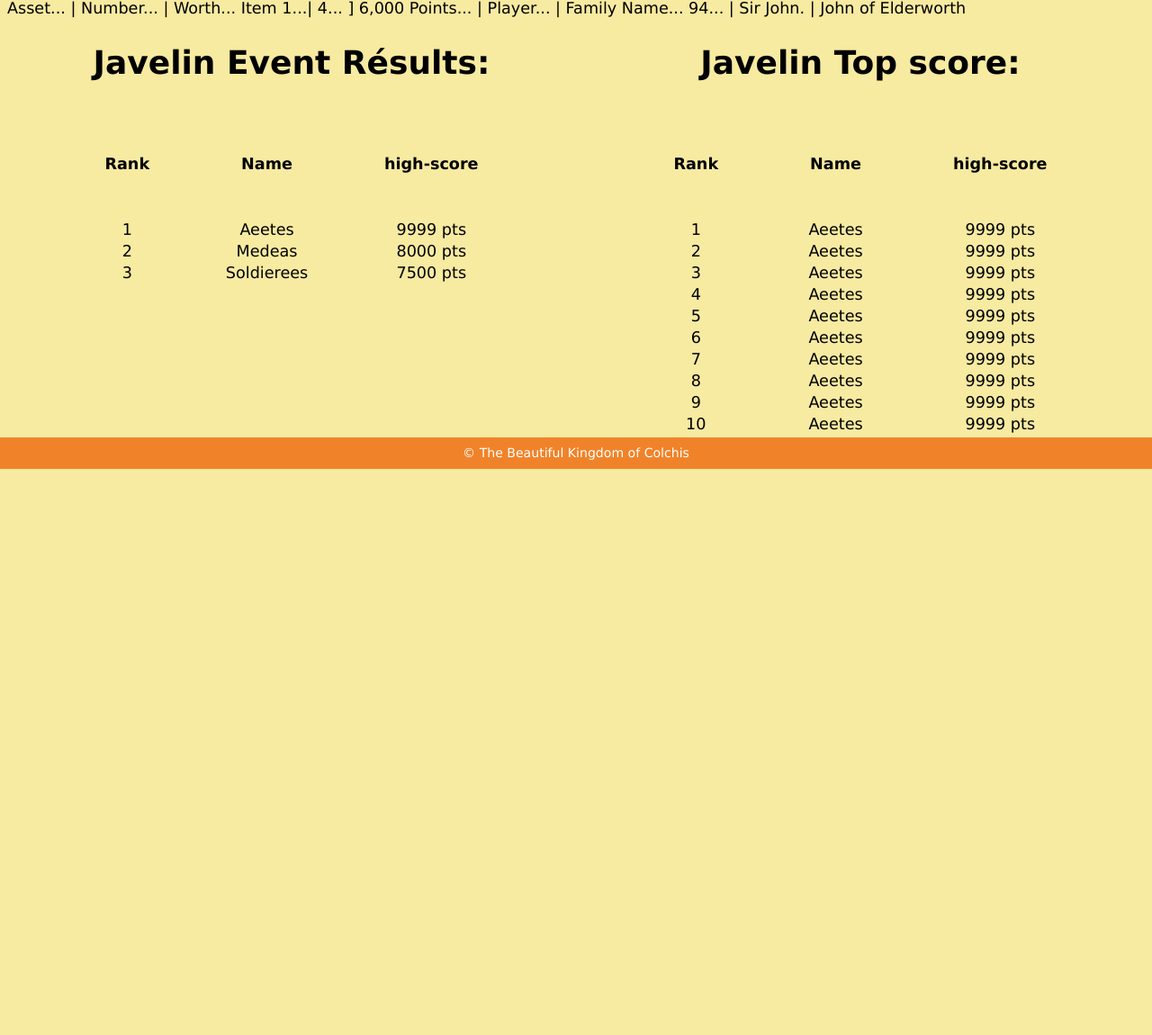
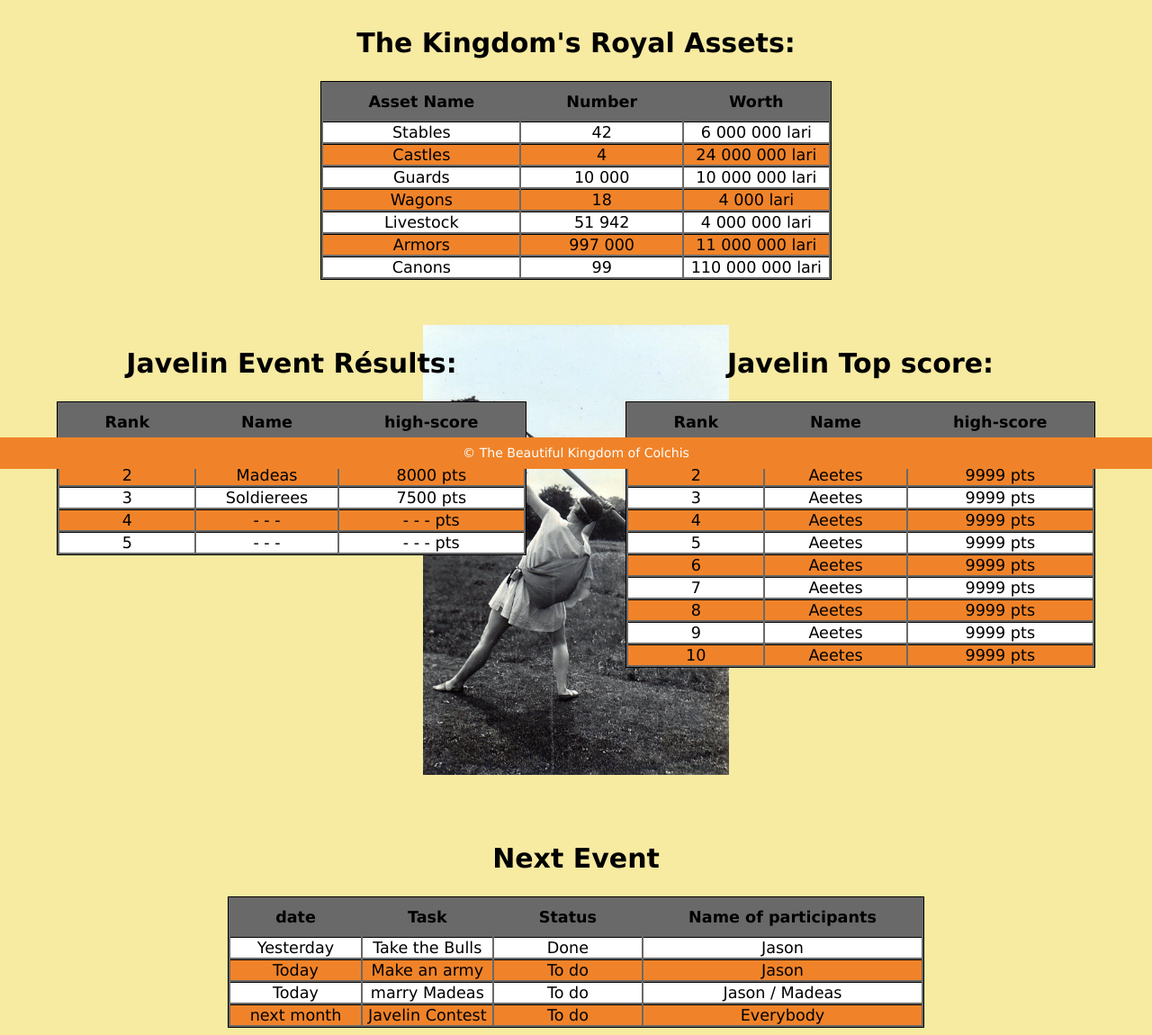
Before and after one commit to Coducteur/techChallenge, a website built with Parcel: page assets.html in a window 1280 px wide. Shown: the part 279-1429 px from the top of the page at 90% size. Before the commit the page ends 800 px from the top, so only its background shows below. Built offline with nearby package versions, Linux system fonts and the light colour scheme.

Commit message:
ending vscode

```diff
--- a/assets.html
+++ b/assets.html
@@ -28,11 +28,60 @@
 
   <!-- Add this to a seperate page, e.g. assets.html
 			Kingdom's Royal Assets or Sporting Results table -->
-  <h1>
+  <h1 class="hTitles">
     The Kingdom's Royal Assets / Javelin Event Results
   </h1>
-  Asset... | Number... | Worth... Item 1...| 4... ] 6,000 Points... |
-  Player... | Family Name... 94... | Sir John. | John of Elderworth
+  <section id="tableRoyalAssets" class="flexContainerVertical">
+    <div id="tableKRA">
+      <h2 class="centerObject">The Kingdom's Royal Assets:</h2>
+      <table class="centerObject">
+        <thead>
+         <tr>
+            <th>Asset Name</th>
+            <th>Number</th>
+            <th>Worth</th>
+          </tr>
+        </thead>
+        <tbody>
+          <tr class="trWhite">
+            <td>Stables</td>
+            <td>42</td>
+            <td>6 000 000 lari</td>
+          </tr>
+          <tr class="trOrange">
+            <td>Castles</td>
+            <td>4</td>
+            <td>24 000 000 lari</td>
+          </tr>
+          <tr class="trWhite">
+            <td>Guards</td>
+            <td>10 000</td>
+            <td>10 000 000 lari</td>
+          </tr>
+          <tr class="trOrange">
+            <td>Wagons</td>
+            <td>18</td>
+            <td>4 000 lari</td>
+          </tr>
+          <tr class="trWhite">
+            <td>Livestock</td>
+            <td>51 942</td>
+            <td>4 000 000 lari</td>
+          </tr>
+          <tr class="trOrange">
+            <td>Armors</td>
+            <td>997 000</td>
+            <td>11 000 000 lari</td>
+          </tr>
+          <tr class="trWhite">
+            <td>Canons</td>
+            <td>99</td>
+            <td>110 000 000 lari</td>
+          </tr>
+        </tbody>
+      </table>
+    </div>
+  </section>
   <section id="tableJavelin" class="flexContainerVertical">
     <div id="tableJER">
       <h2 class="centerObject">Javelin Event Résults:</h2>
@@ -45,26 +94,36 @@
           </tr>
         </thead>
         <tbody>
-          <tr>
+          <tr class="trWhite">
             <td>1</td>
             <td>Aeetes</td>
             <td>9999 pts</td>
           </tr>
-          <tr>
+          <tr class="trOrange">
             <td>2</td>
-            <td>Medeas</td>
+            <td>Madeas</td>
             <td>8000 pts</td>
           </tr>
-          <tr>
+          <tr class="trWhite">
             <td>3</td>
             <td>Soldierees</td>
             <td>7500 pts</td>
+          </tr>
+          <tr class="trOrange">
+            <td>4</td>
+            <td>- - -</td>
+            <td>- - - pts</td>
+          </tr>
+          <tr class="trWhite">
+            <td>5</td>
+            <td>- - -</td>
+            <td>- - - pts</td>
           </tr>
         </tbody>
       </table>
     </div>
     <div id="tableJTS">
-      <h2 class="centerObject">Javelin Top score:</h2>
+      <h2 id="hJTS" class="centerObject">Javelin Top score:</h2>
       <table class="centerObject">
         <thead>
           <tr>
@@ -74,55 +133,96 @@
           </tr>
         </thead>
         <tbody>
-          <tr>
+          <tr class="trWhite">
             <td>1</td>
             <td>Aeetes</td>
             <td>9999 pts</td>
           </tr>
-          <tr>
+          <tr class="trOrange">
             <td>2</td>
             <td>Aeetes</td>
             <td>9999 pts</td>
           </tr>
-          <tr>
+          <tr class="trWhite">
             <td>3</td>
             <td>Aeetes</td>
             <td>9999 pts</td>
           </tr>
-          <tr>
+          <tr class="trOrange">
             <td>4</td>
             <td>Aeetes</td>
             <td>9999 pts</td>
           </tr>
-          <tr>
+          <tr class="trWhite">
             <td>5</td>
             <td>Aeetes</td>
             <td>9999 pts</td>
           </tr>
-          <tr>
+          <tr class="trOrange">
             <td>6</td>
             <td>Aeetes</td>
             <td>9999 pts</td>
           </tr>
-          <tr>
+          <tr class="trWhite">
             <td>7</td>
             <td>Aeetes</td>
             <td>9999 pts</td>
           </tr>
-          <tr>
+          <tr class="trOrange">
             <td>8</td>
             <td>Aeetes</td>
             <td>9999 pts</td>
           </tr>
-          <tr>
+          <tr class="trWhite">
             <td>9</td>
             <td>Aeetes</td>
             <td>9999 pts</td>
           </tr>
-          <tr>
+          <tr class="trOrange">
             <td>10</td>
             <td>Aeetes</td>
             <td>9999 pts</td>
+          </tr>
+        </tbody>
+      </table>
+    </div>
+  </section>
+  <section id="tableNextEvent" class="flexContainerVertical">
+    <div id="tableNE">
+      <h2 class="centerObject">Next Event</h2>
+      <table class="centerObject">
+        <thead>
+         <tr>
+            <th>date</th>
+            <th>Task</th>
+            <th>Status</th>
+            <th>Name of participants</th>
+          </tr>
+        </thead>
+        <tbody>
+          <tr class="trWhite">
+            <td>Yesterday</td>
+            <td>Take the Bulls</td>
+            <td>Done</td>
+            <td>Jason</td>
+          </tr>
+          <tr class="trOrange">
+            <td>Today</td>
+            <td>Make an army</td>
+            <td>To do</td>
+            <td>Jason</td>
+          </tr>
+          <tr class="trWhite">
+            <td>Today</td>
+            <td>marry Madeas</td>
+            <td>To do</td>
+            <td>Jason / Madeas</td>
+          </tr>
+          <tr class="trOrange">
+            <td>next month</td>
+            <td>Javelin Contest</td>
+            <td>To do</td>
+            <td>Everybody</td>
           </tr>
         </tbody>
       </table>
--- a/style.css
+++ b/style.css
@@ -14,6 +14,9 @@ Header {
 header a {
     color: white;
 }
+header a:hover {
+    color: black;
+}
 
 .hTitles {
     font-family: 'Libre Basjerville', 'Lucida Sans', 'Lucida Sans Regular', 'Lucida Grande', 'Lucida Sans Unicode', Geneva, Verdana, sans-serif;
@@ -28,7 +31,7 @@ h1 {
 }
 
 h2 {
-    font-size: 36px;
+    font-size: 30px;
 }
 
 .flexContainer {
@@ -71,6 +74,7 @@ footer {
 }
 
 
+
 /* index page */
 #welcome {
     height: 1000px;
@@ -81,6 +85,7 @@ footer {
     text-align: center;
     text-shadow: 2px 2px gray;
 }
+
 
 
 /* royal Family page */
@@ -108,6 +113,7 @@ footer {
     font-family: 'Parisienne', 'Lucida Sans', 'Lucida Sans Regular', 'Lucida Grande', 'Lucida Sans Unicode', Geneva, Verdana, sans-serif;
 }
 
+
 /* contact page*/
 #contact {
     height: 900px;
@@ -128,8 +134,41 @@ button {
     border: 1px solid
 }
 
+
 /* Assets page */
+table {
+    border: 1px solid;
+    background-color: dimgrey;
+}
 
 th {
-    padding: 50px;
+    padding: 10px 50px;
+
 }
+
+.trWhite {
+    background-color: white;
+}
+.trOrange {
+    background-color: rgb(240, 131, 41);
+}
+td {
+    border-top: 1px solid;
+
+}
+
+#tableJavelin {
+    height: 500px;
+    background-image: url(/img/javelot2.jpeg);
+    background-size: contain;
+    background-repeat: no-repeat;
+    background-position: center;
+}
+
+#tableRoyalAssets {
+    margin-bottom: 50px;
+}
+
+#tableNE {
+    margin-top: 50px;
+}
```
Also changed, not shown: index.html (+2 -1 lines), img/javelot.jpeg (added), img/javelot2.jpeg (added).
